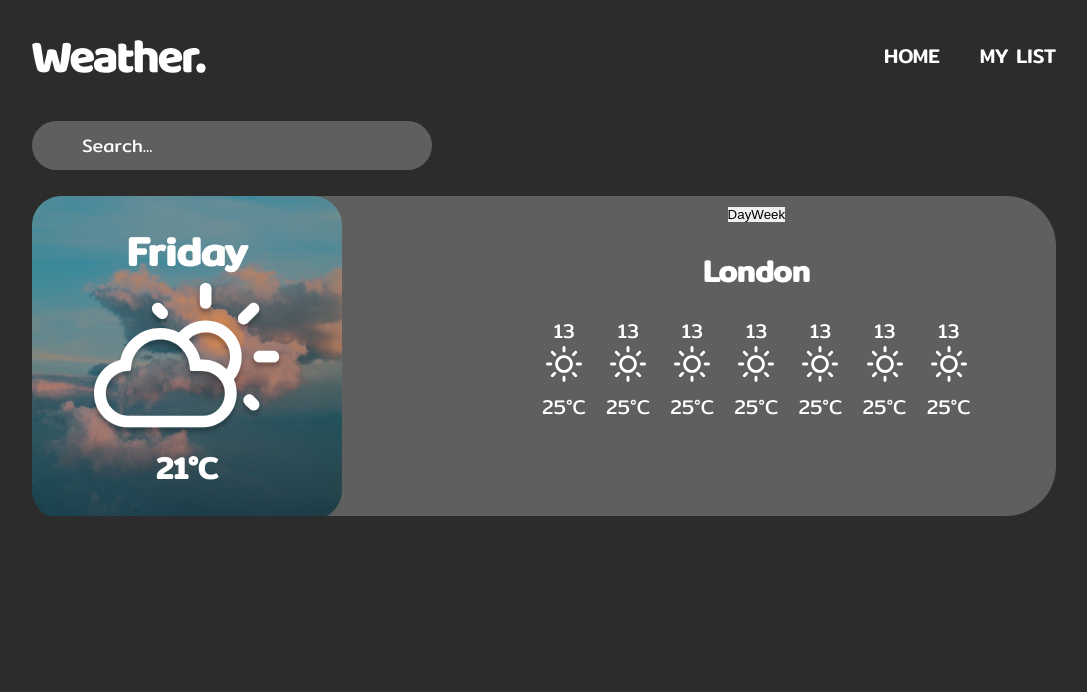
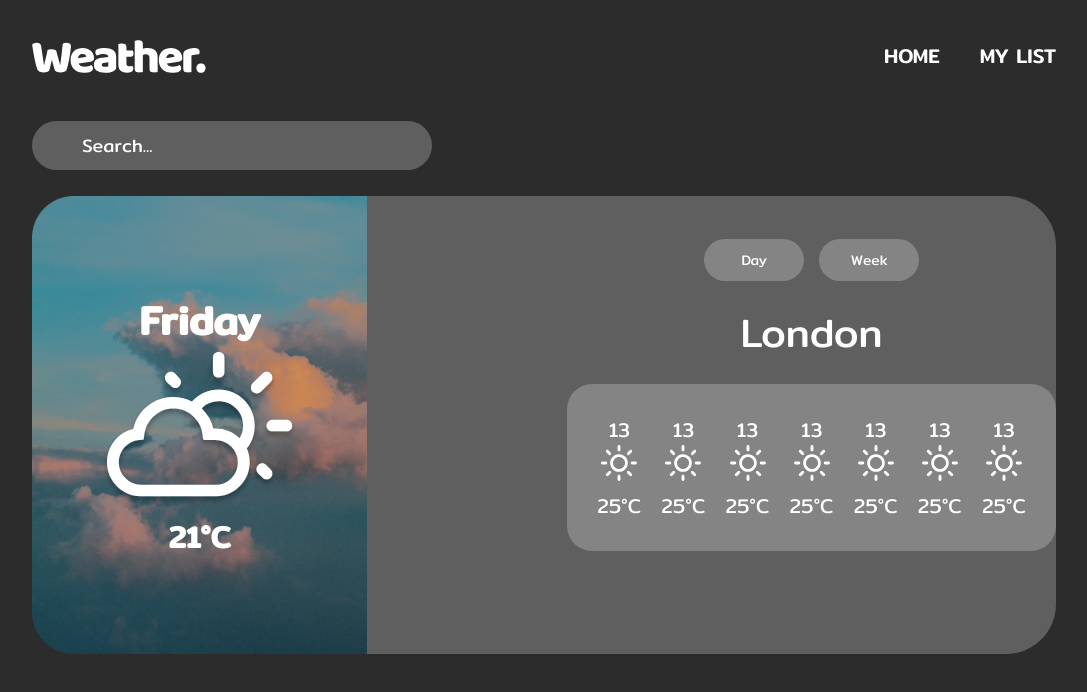
Before and after one commit to Juliia3/weather, a Vue app: page / in a window 1280 px wide. Shown: the top 692 px of the page, without its empty margins (96-1183 px from the left). Built offline with nearby package versions, Linux system fonts and the light colour scheme.

Commit message:
all design

```diff
--- a/src/assets/styles/global/global.scss
+++ b/src/assets/styles/global/global.scss
@@ -24,6 +24,10 @@ a:hover {
     cursor: pointer;
 }
 
+button {
+    color: $white;
+}
+
 button:hover {
     cursor: pointer;
 }
--- a/src/assets/styles/variables/_colors.scss
+++ b/src/assets/styles/variables/_colors.scss
@@ -1,4 +1,5 @@
 $bg-color: #2C2C2C;
 $card-color: #5F5F5F;
+$bg2-color:rgba(217, 217, 217, 0.30);
 $white: #FFFFFF;
 $green: green;
--- a/src/components/Card/Card.vue
+++ b/src/components/Card/Card.vue
@@ -41,7 +41,7 @@ defineProps({
     <div class="card">
         <div class="card__container">
             <div class="card_bg"
-            :style="{ 'background-image': 'url(' + bg + ')', display:'flex', justifyContent: 'center', alignItems: 'center', backgroundSize: 'cover', backgroundRepeat: 'no-repeat', width:'310px', height: '320px' }">
+            :style="{ 'background-image': 'url(' + bg + ')', display:'flex', justifyContent: 'center', alignItems: 'center', backgroundSize: 'cover', backgroundRepeat: 'no-repeat', width:'435px', height: '458px' }">
                 <div class="card__title">
                     <div class="card__title-text">
                         <h1 class="card__day">{{ day }}</h1>
@@ -52,8 +52,8 @@ defineProps({
             </div>
             <div class="card__info-block">
                 <div class="card__filter">
-                    <button>Day</button>
-                    <button>Week</button>
+                    <button class="card__button">Day</button>
+                    <button class="card__button">Week</button>
                 </div>
                 <h2 class="card__city">{{ city }}</h2>
                 <div class="card__info">
--- a/src/components/Card/card.scss
+++ b/src/components/Card/card.scss
@@ -20,15 +20,34 @@
     }
 
     &__filter {
-        margin-bottom: 20px;
+        padding: 43px 0 20px 0;
+        display: flex;
+        gap: 15px;
+        justify-content: center;
+
+    }
+
+    &__button {
+        padding: 10px;
+        width: 100px;
+        border-radius: 50px;
+        font-family: $main-font;
+        font-size: 14px;
+        background-color: $bg2-color;
+
     }
 
     &__city {
         margin-bottom: 20px;
+        font-size: 40px;
+        font-weight: 100;
     }
 
     &__info {
         display: flex;
         gap: 20px;
+        background-color: $bg2-color;
+        border-radius: 25px;
+        padding: 30px;
     }
 }
--- a/src/components/Main/main.scss
+++ b/src/components/Main/main.scss
@@ -9,7 +9,6 @@
         padding: 10px 50px;
         background-color: $card-color;
         border-radius: 50px;
-        border-radius: 25px;
         color: $white;
         font-family: $main-font;
         font-size: 18px;
```
